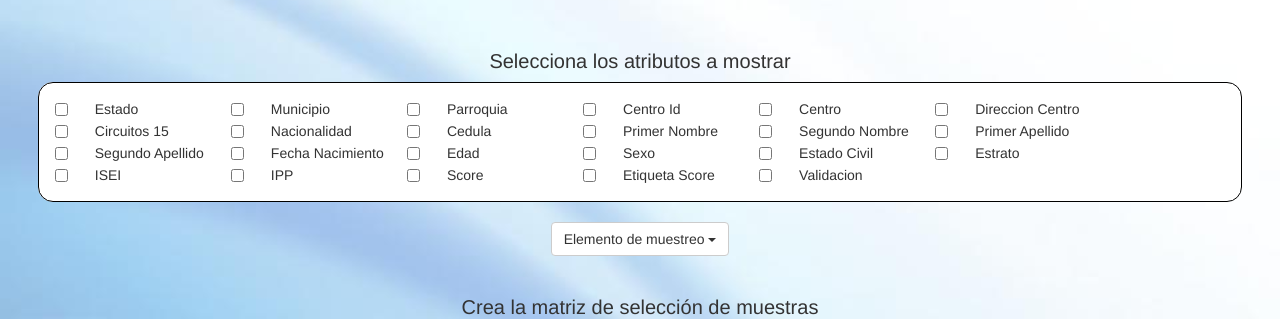
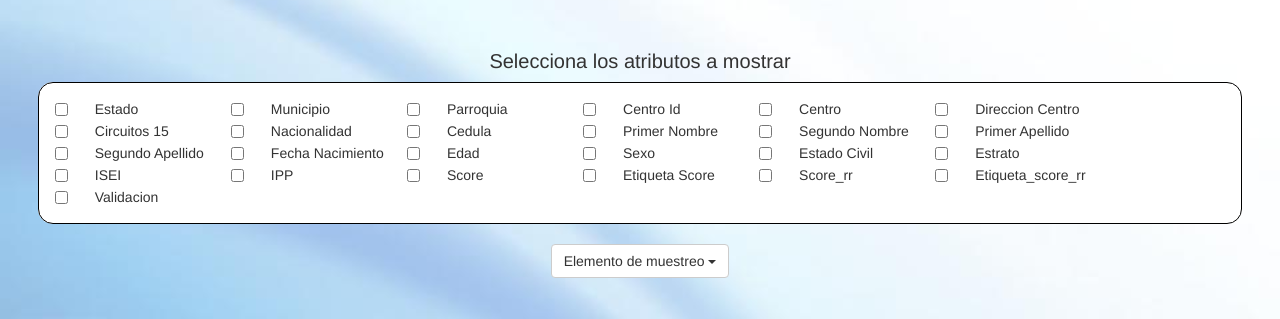
Before and after one commit to luisman09/AsistenteDeConsultas, a Django app: page /asistente_de_consultas/muestras/ in a window 1280 px wide. Shown: the part 107-426 px from the top of the page. Run offline with Django 3.2, Linux system fonts and the light colour scheme; the visitor is signed in with stand-in values (Sample User, id 1); data that the repository does not hold is empty; some libraries are stand-ins or nearby versions.

Commit message:
agregados score_rr y etiqueta_score_rr

```diff
--- a/meg/asistente_de_consultas/listas.py
+++ b/meg/asistente_de_consultas/listas.py
@@ -32,6 +32,8 @@ lista_personas = [("Nacionalidad",["persona","nac"]),
                   ("IPP",["persona","ipp"]),
                   ("Score",["persona","score"]),
                   ("Etiqueta Score", ["persona", "etiqueta_score"]),
+                  ("Score_rr",["persona","score_rr"]),
+                  ("Etiqueta_score_rr",["persona","etiqueta_score_rr"]),
                   ("Validacion", ["persona", "validacion"]),
                   ("Telefono Celular", ["persona", "celular_prioritario"]),
                   ("Correo Electronico", ["persona", "email_prioritario"]),
@@ -69,7 +71,8 @@ lista_agrupados_select = [("Estado",["estado","nombre"]),
                           ("Estado Civil",["persona","ecivil"]),
                           ("Estrato",["persona","estrato"]),
                           ("IPP",["persona","ipp"]),
-                          ("Etiqueta Score",["persona","etiqueta_score"])
+                          ("Etiqueta Score",["persona","etiqueta_score"]),
+                          ("Etiqueta Score RR",["persona","etiqueta_score_rr"])
                          ]
 
 
@@ -124,6 +127,8 @@ lista_attos_where = [["ubicacion","dependiente",[("edos",("estado","id")),("muns
                      ["isei","rango",[("min-isei",("persona","isei")),("max-isei",("persona","isei"))], "Índice Socioeconómico Inferido (ISEI)", "ISEI"],
                      ["score","rango",[("min-score",("persona","score")),("max-score",("persona","score"))], "Score", "Score"],
                      ["etiqueta-score","multiple",[("etiquetas-score",("persona","etiqueta_score"))], "Etiqueta Score", "Etq. Score"],
+                     ["score-rr","rango",[("min-score-rr",("persona","score_rr")),("max-score-rr",("persona","score_rr"))], "Score RR", "Score RR"],
+                     ["etiqueta-score-rr","multiple",[("etiquetas-score-rr",("persona","etiqueta_score_rr"))], "Etiqueta Score RR", "Etq. Score RR"],
                      ["operadora","multiple",[("operadoras",("","substring(celular_prioritario::text,1,3)::integer"))], "Operadora", "Operadora"],
                      ["validacion","simple",[("validaciones",("persona","validacion"))], "Validacion", "Validacion"]
                     ]
@@ -131,8 +136,8 @@ lista_attos_where = [["ubicacion","dependiente",[("edos",("estado","id")),("muns
 
 # Las listas lista_attos_matriz_cols y lista_attos_matriz_fils contienen subconjuntos
 # de la lista anterior que son necesarios para las condiciones de creacion de la matriz.
-lista_attos_matriz_cols = lista_attos_where[5:14]
-lista_attos_matriz_fils = lista_attos_where[0:2] + lista_attos_where[5:14]
+lista_attos_matriz_cols = lista_attos_where[5:16]
+lista_attos_matriz_fils = lista_attos_where[0:2] + lista_attos_where[5:16]
 
 
 # Lista de posibles Nacionalidades.
@@ -153,6 +158,9 @@ lista_ipps = [0,1,2,3,4,5,6,7,8,9]
 # Lista de posibles Etiquetas Score
 lista_etq_score = ['CHAVISTA', 'CHAVISTA LIGHT', 'OPOSITOR LIGHT', 'OPOSITOR']
 
+# Lista de posibles Etiquetas Score RR
+lista_etq_score_rr = ['FIRMANTES', 'GEMELOS', 'HERMANOS', 'PRIMOS', 'OTROS AZULES', 'NO AZULES']
+
 # Lista de operadoras
 lista_operadoras = [412,414,424,416,426]
 
--- a/meg/asistente_de_consultas/templates/asistente_de_consultas/muestras.html
+++ b/meg/asistente_de_consultas/templates/asistente_de_consultas/muestras.html
@@ -143,6 +143,20 @@
                                                 </select>
                                                 </br></br>
                                             </div>
+                                            <div class="elems-cols elems-cols-score-rr" hidden="true">
+                                                <input class="form-control input-sm" id="min-score-rr-{{ forloop.counter }}" name="min-score-rr-{{ forloop.counter }}" type="text" placeholder="Mín" onKeyPress="return numeroRealPosNeg(event)"/>
+                                                <input class="form-control input-sm" id="max-score-rr-{{ forloop.counter }}" name="max-score-rr-{{ forloop.counter }}" type="text" placeholder="Máx" onKeyPress="return numeroRealPosNeg(event)"/>
+                                                </br>
+                                            </div>
+                                            <div class="elems-cols elems-cols-etiqueta-score-rr" hidden="true">
+                                                <select class="lista" id="etiquetas-score-rr-{{ forloop.counter }}" name="etiquetas-score-rr-{{ forloop.counter }}" multiple>
+                                                    <option value="" selected> Etiqueta </option>
+                                                    {% for etiqueta_rr in etiquetas_score_rr %}
+                                                        <option value="'{{ etiqueta_rr }}'"> {{ etiqueta_rr }} </option>
+                                                    {% endfor %}
+                                                </select>
+                                                </br></br>
+                                            </div>
                                             <div class="elems-cols elems-cols-operadora" hidden="true">
                                                 <select class="lista" id="operadoras-{{ forloop.counter }}" name="operadoras-{{ forloop.counter }}" multiple>
                                                     <option value="" selected> Operadora </option>
@@ -243,6 +257,18 @@
                                                     <option value="" selected> Etiqueta </option>
                                                     {% for etiqueta in etiquetas_score %}
                                                         <option value="'{{ etiqueta }}'"> {{ etiqueta }} </option>
+                                                    {% endfor %}
+                                                </select>
+                                            </div>
+                                            <div class="elems-fils elems-fils-score-rr" hidden="true">
+                                                <input class="form-control input-sm" id="min-score-rr-{{ forloop.counter }}" name="min-score-rr-{{ forloop.counter }}" type="text" placeholder="Mín" onKeyPress="return numeroRealPosNeg(event)"/>
+                                                <input class="form-control input-sm" id="max-score-rr-{{ forloop.counter }}" name="max-score-rr-{{ forloop.counter }}" type="text" placeholder="Máx" onKeyPress="return numeroRealPosNeg(event)"/>
+                                            </div>
+                                            <div class="elems-fils elems-fils-etiqueta-score-rr" hidden="true">
+                                                <select class="lista" id="etiquetas-score-rr-{{ forloop.counter }}" name="etiquetas-score-rr-{{ forloop.counter }}" multiple>
+                                                    <option value="" selected> Etiqueta </option>
+                                                    {% for etiqueta_rr in etiquetas_score_rr %}
+                                                        <option value="'{{ etiqueta_rr }}'"> {{ etiqueta_rr }} </option>
                                                     {% endfor %}
                                                 </select>
                                             </div>
--- a/meg/asistente_de_consultas/views.py
+++ b/meg/asistente_de_consultas/views.py
@@ -295,6 +295,7 @@ def crearConsulta(attos_select, attos_where, agrupado, limite):
     # Se busca las condiciones del WHERE (no joins) de la consulta y se continua
     # agregando a la lista de tablas, mas tablas participantes en la consulta
     # (solo en caso de ser necesario).
+    print attos_where
     condiciones = agregarCondiciones(attos_where)
     for elem in attos_where:
         for tabla_atto in elem[1:]:
@@ -574,6 +575,7 @@ class AtributosView(generic.ListView):
         context['edos_civiles'] = lista_edos_civiles
         context['ipps'] = lista_ipps
         context['etiquetas_score'] = lista_etq_score
+        context['etiquetas_score_rr'] = lista_etq_score_rr
         context['operadoras'] = lista_operadoras
         context['validacion'] = lista_validacion
         return context
@@ -706,6 +708,7 @@ class MuestrasView(generic.ListView):
         context['edos_civiles'] = lista_edos_civiles
         context['ipps'] = lista_ipps
         context['etiquetas_score'] = lista_etq_score
+        context['etiquetas_score_rr'] = lista_etq_score_rr
         context['operadoras'] = lista_operadoras
         return context
 
```
Also changed, not shown: meg/asistente_de_consultas/templates/asistente_de_consultas/atributos.html (+32 -6 lines), 2 other files.
